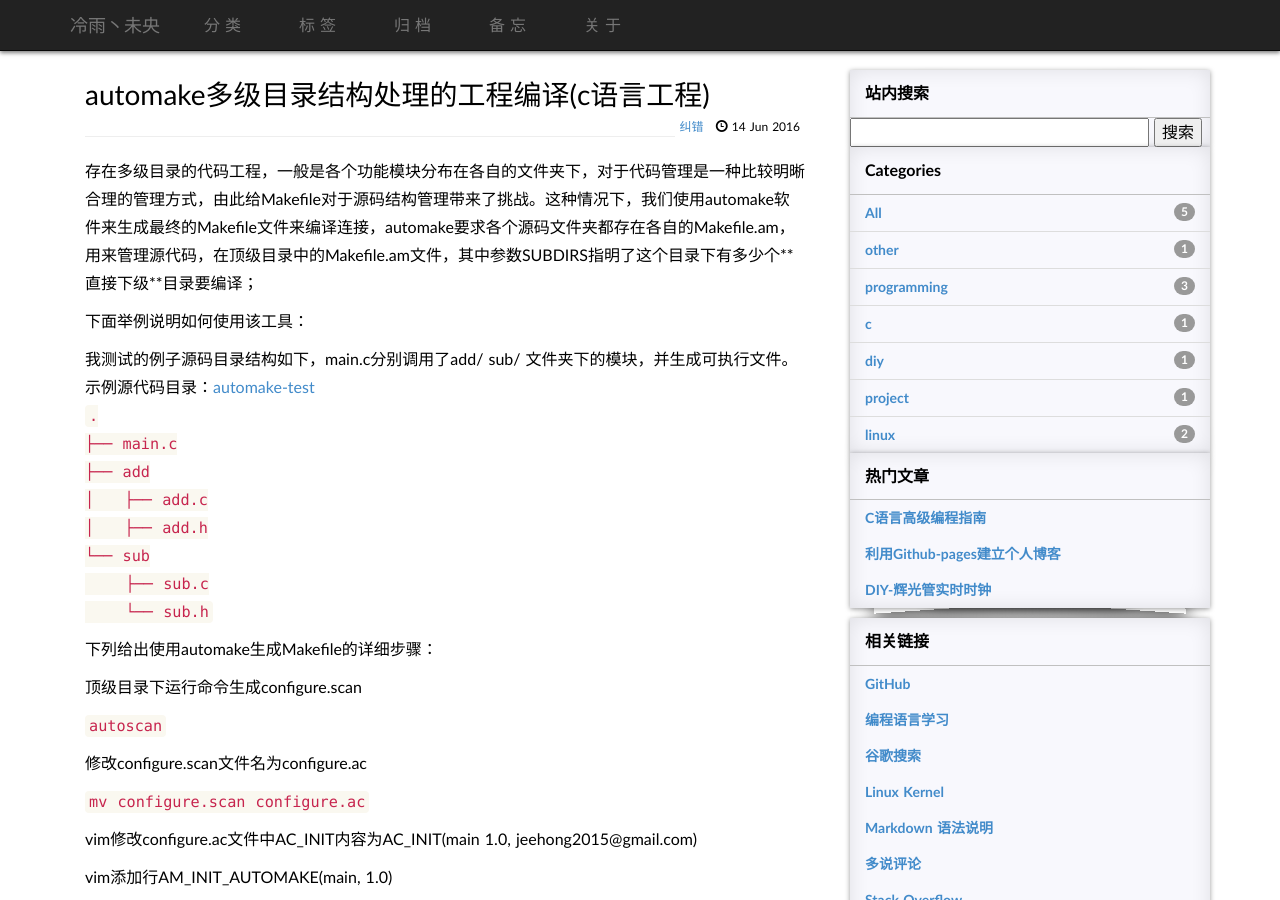
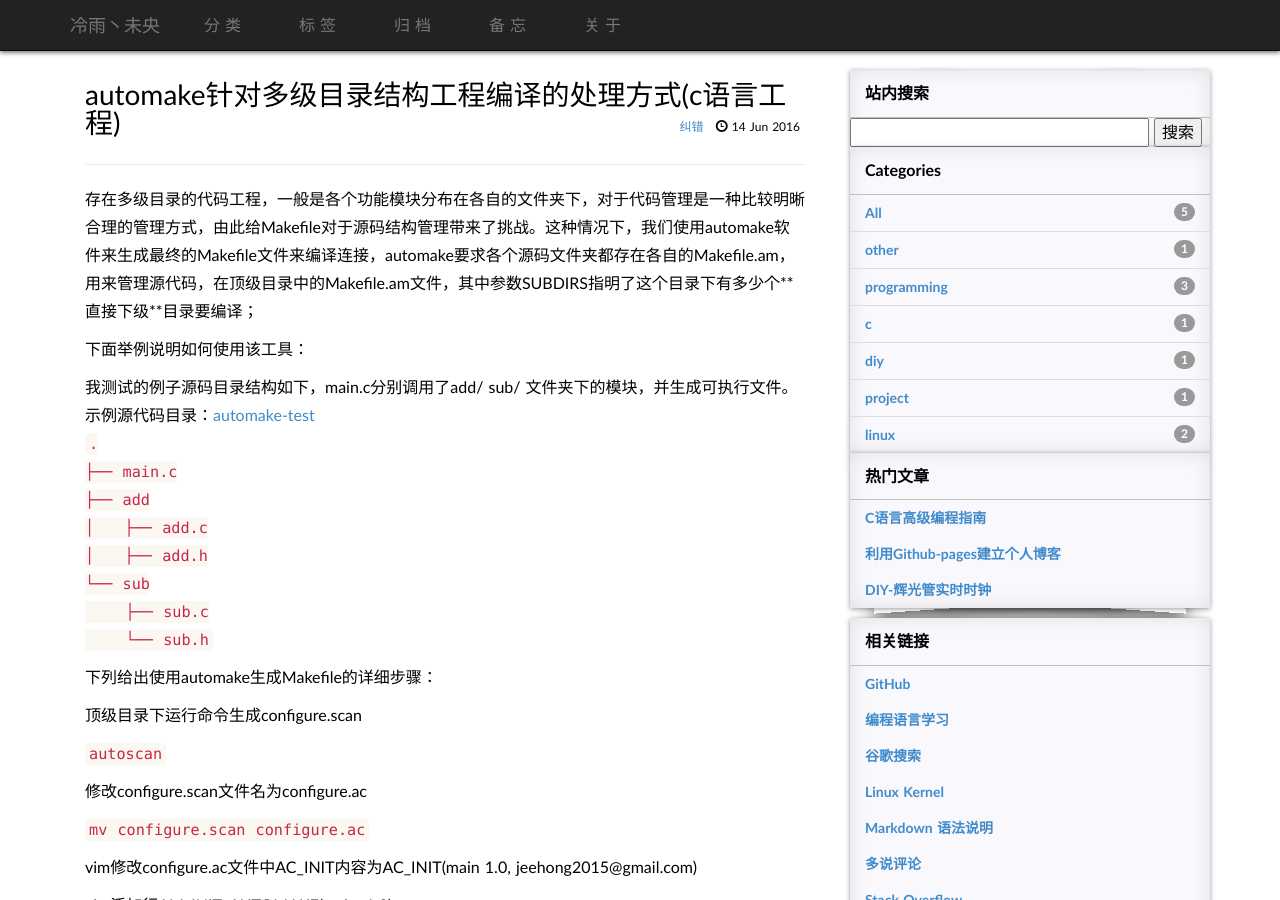
Before and after one commit to jeehong/jeehong.github.io, a Jekyll site: the page built from _posts/2016-06-14-linux-automake-build.md, in a window 1280 px wide and 900 px high. Built offline with Jekyll 4.4.1, drawn with Linux system fonts in a browser that asks for light colours; some web fonts are replaced; a script that is not in the unit is left out; comment, search, counter and statistics services are not loaded.

Commit message:
Update 2016-06-14-linux-automake-build.md
修改了文章题目《automake针对多级目录结构工程编译的处理方式(c语言工程)》

```diff
--- a/_posts/2016-06-14-linux-automake-build.md
+++ b/_posts/2016-06-14-linux-automake-build.md
@@ -1,6 +1,6 @@
 ---
 layout:     post
-title:      automake多级目录结构处理的工程编译(c语言工程)
+title:      automake针对多级目录结构工程编译的处理方式(c语言工程)
 keywords:   programming
 categories: [linux, programming]
 tags:	    [linux, programming]
```
